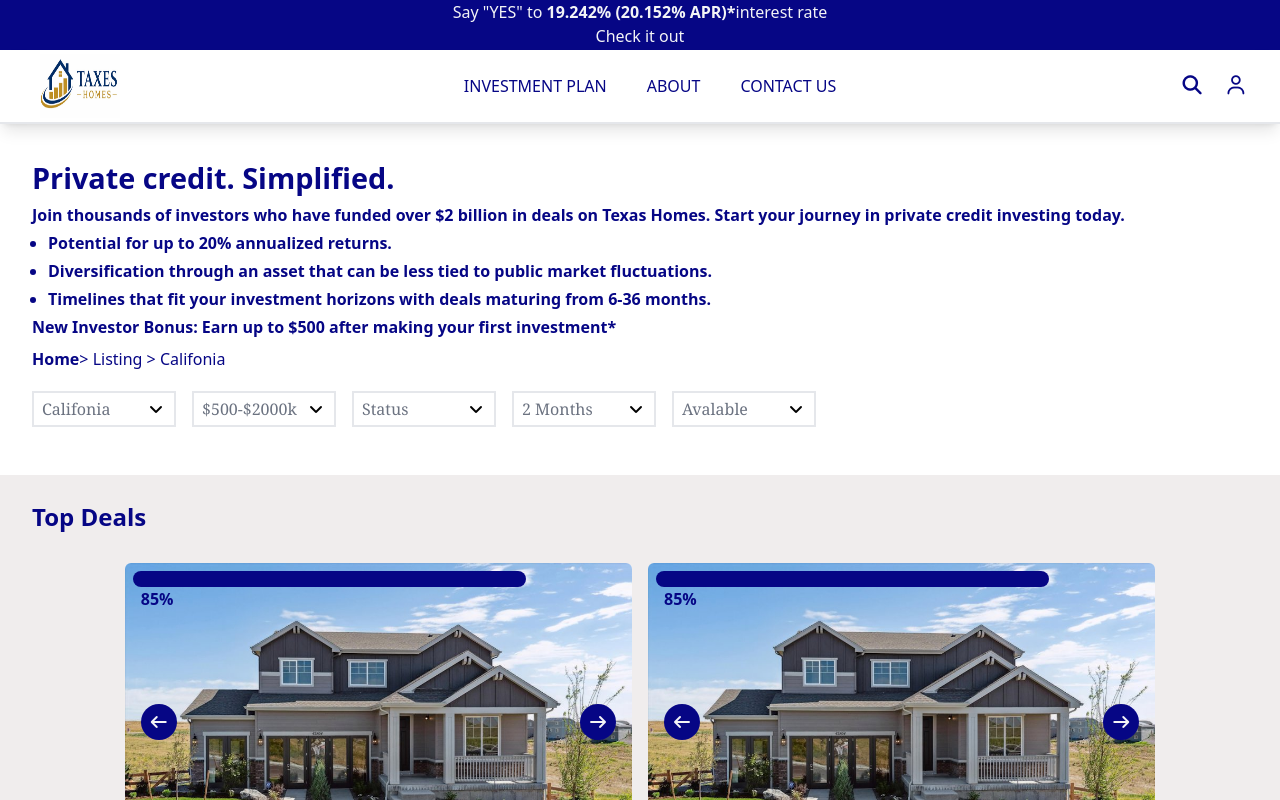
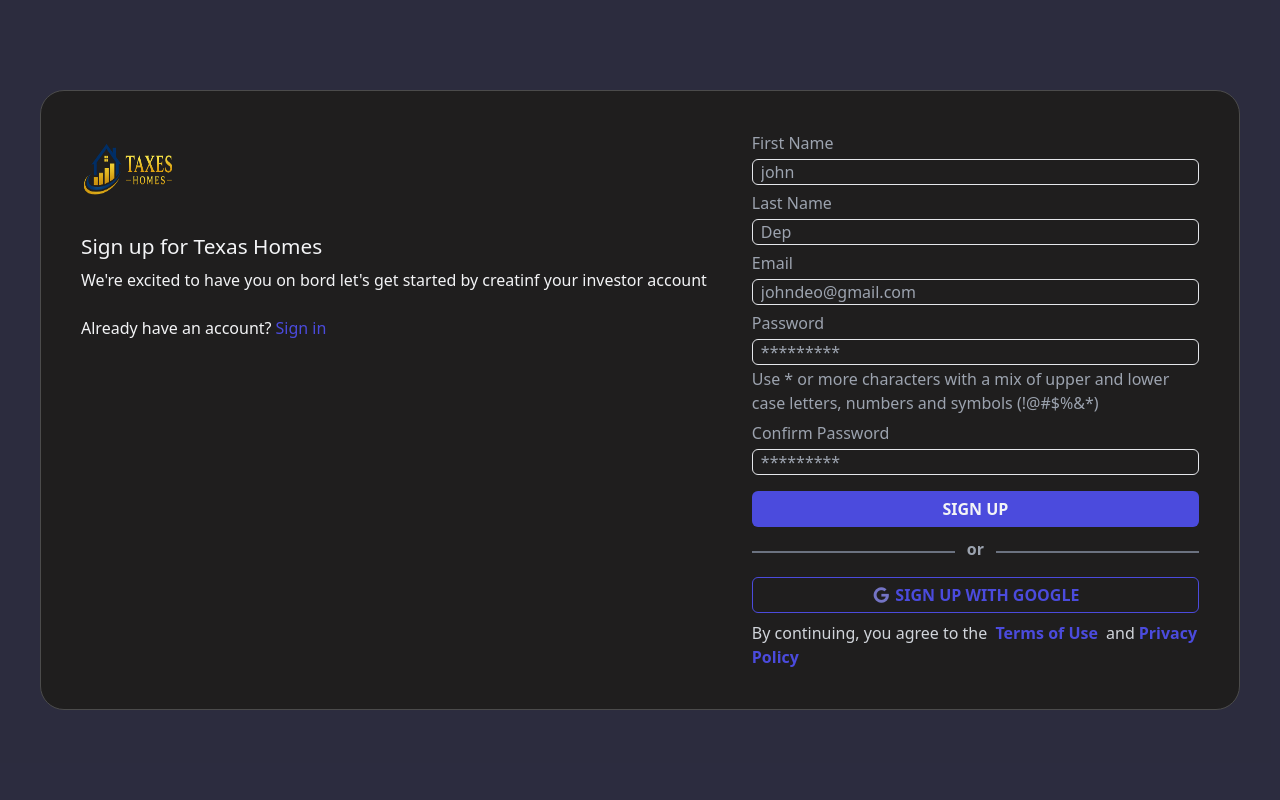
Before and after one commit to anonymous-programmer-1/texashomes, a React (Vite) app: page / in a window 1280 px wide. Shown: the top 800 px of the page. Built offline with nearby package versions, Linux system fonts and the light colour scheme.

Commit message:
ui update

```diff
--- a/src/App.tsx
+++ b/src/App.tsx
@@ -11,7 +11,7 @@ import RegisterationCongrats from "./components/Register/RegisterationCongrats";
 function App() {
   return (
     <>
-      <Home />
+      <RegisterPage />
     </>
   );
 }
--- a/src/components/Register/RegisterPage.tsx
+++ b/src/components/Register/RegisterPage.tsx
@@ -81,6 +81,14 @@ function RegisterPage() {
               SIGN UP WITH GOOGLE
             </h5>
           </span>
+          <span className="flex justify-center w-full mt-2">
+            <h5 className=" text-gray-300">
+              By continuing, you agree to the{" "}
+              <strong className="ml-1 mr-1 text-[#4b4bdd]">Terms of Use</strong>{" "}
+              and
+              <strong className="ml-1  text-[#4b4bdd]">Privacy Policy</strong>
+            </h5>
+          </span>
         </div>
       </div>
     </div>
```
